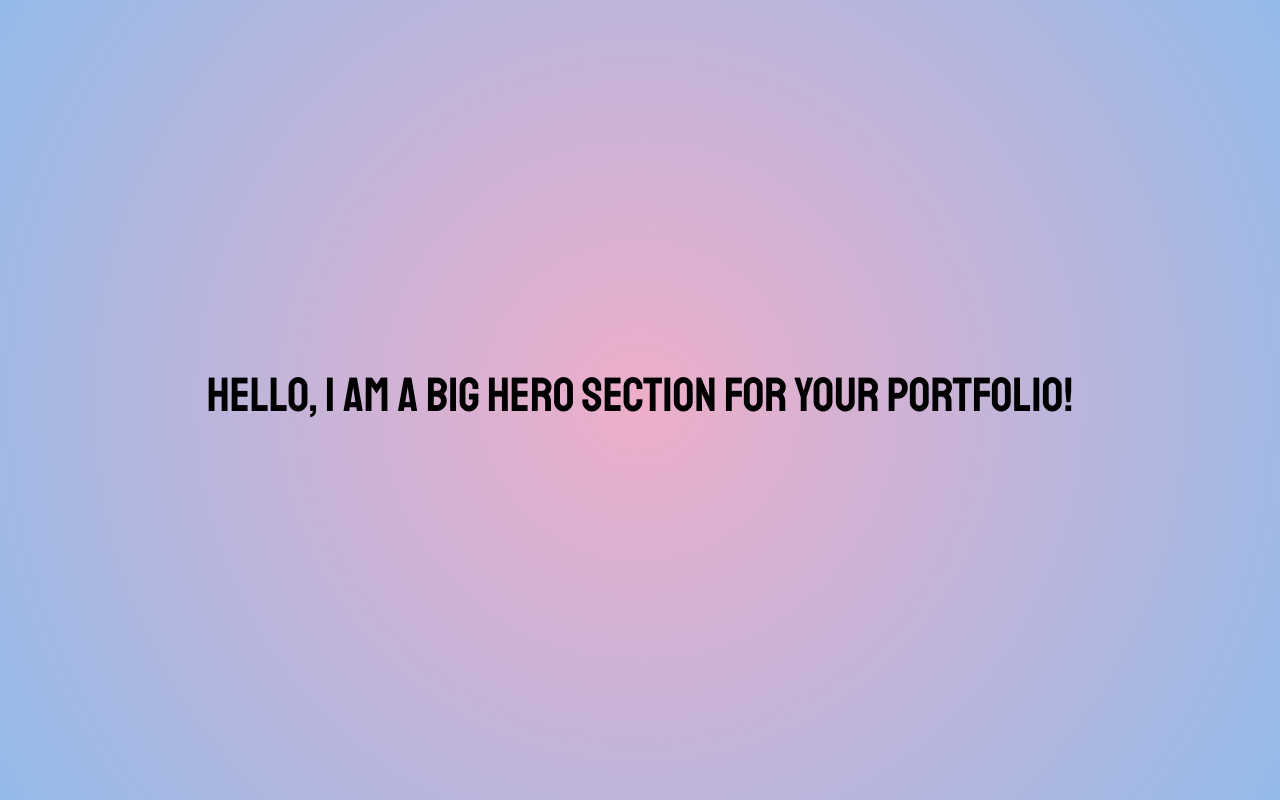
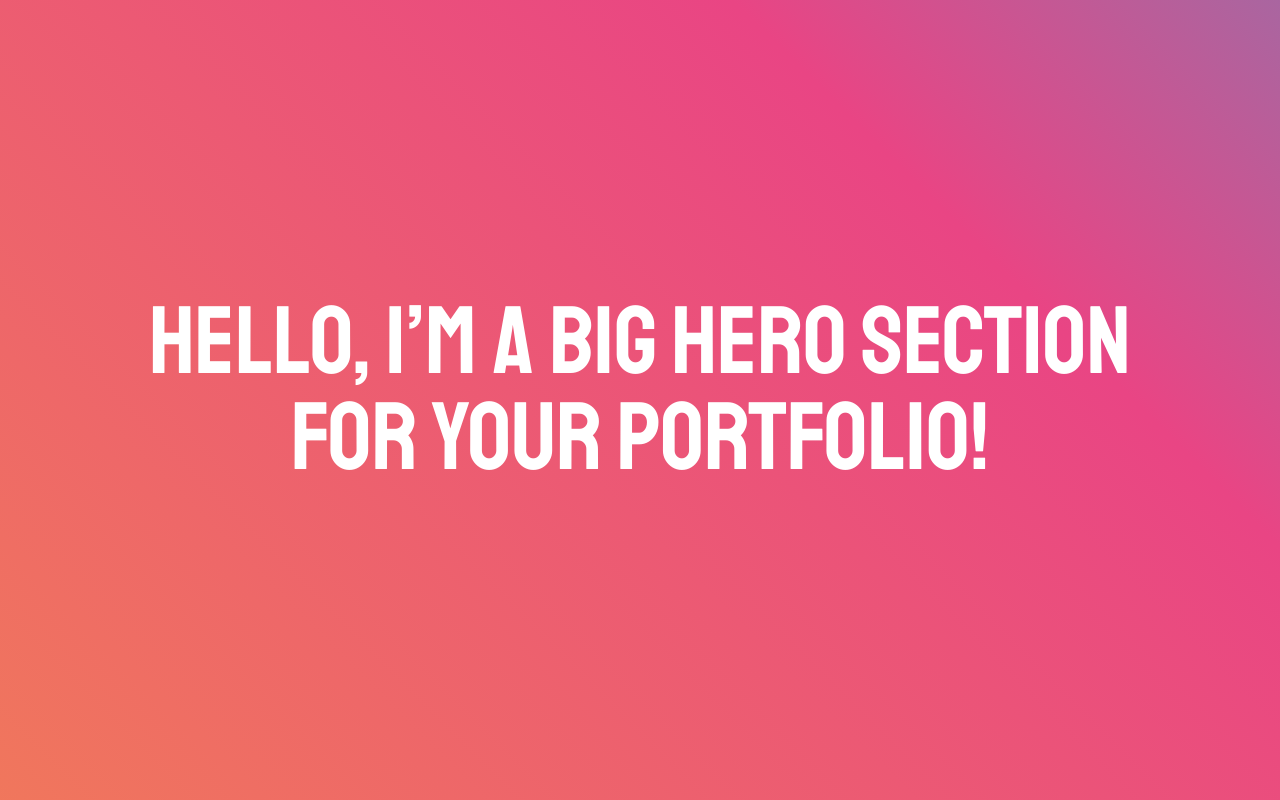
Before and after one commit to talrouck/starter-template, a plain HTML site: page index.html in a window 1280 px wide. Drawn offline with nearby package versions, Linux system fonts and the light colour scheme; a web font is replaced by a local one.

Commit message:
adjustments

```diff
--- a/index.html
+++ b/index.html
@@ -14,7 +14,7 @@
 <section class="hero">
 
 <div class="hero-headline-wrapper">
-  <h1 class="hero-headline">Hello, I am a big hero section for your portfolio!</h1>
+  <h1 class="hero-headline">Hello, I&rsquo;m a big hero section for your portfolio!</h1>
 </div>
 
 </section>
--- a/style.css
+++ b/style.css
@@ -12,11 +12,15 @@ html {
 *:after {
   box-sizing: inherit;
 }
+
+/* Styling Variables */
 :root {
   --accent-color: #555;
   --body-typeface: "Rubik", sans-serif;
   --main-heading: "Staatliches", cursive;
+  --gradient: linear-gradient(45deg,#F17C58, #E94584, #24AADB , #27DBB1,#FFDC18, #FF3706);
 }
+
 
 body {
   font-family: var(--body-typeface);
@@ -37,9 +41,13 @@ img {
 /* Typography */
 
 h1 {
-  font-size: 3em;
+  font-size: 6em;
   font-family: var(--main-heading);
   margin-bottom: .2em;
+}
+
+.hero-headline {
+color: white;
 }
 
 /* Hyperlink Styles */
@@ -65,13 +73,17 @@ p {margin-bottom: 1em;}
   min-height: 100vh;
   display: flex;
   flex-direction: column;
-  background: rgb(238, 174, 202);
-  background: radial-gradient(
-    circle,
-    rgba(238, 174, 202, 1) 0%,
-    rgba(148, 187, 233, 1) 100%
-  );
+  background-size: 600%;
+  background-image: var(--gradient);
+  animation: bg-animation 120s infinite alternate;
 }
+
+@keyframes bg-animation {
+  0% {background-position: 0%;}
+  100% {background-position: 100%;}
+}
+
+
 .hero-headline-wrapper {
   display: flex;
   flex: 1;
@@ -80,6 +92,3 @@ p {margin-bottom: 1em;}
   padding: 4em 8em;
   text-align: center;
 }
-.hero-headline {
-  font-size: 3em;
-}
```
